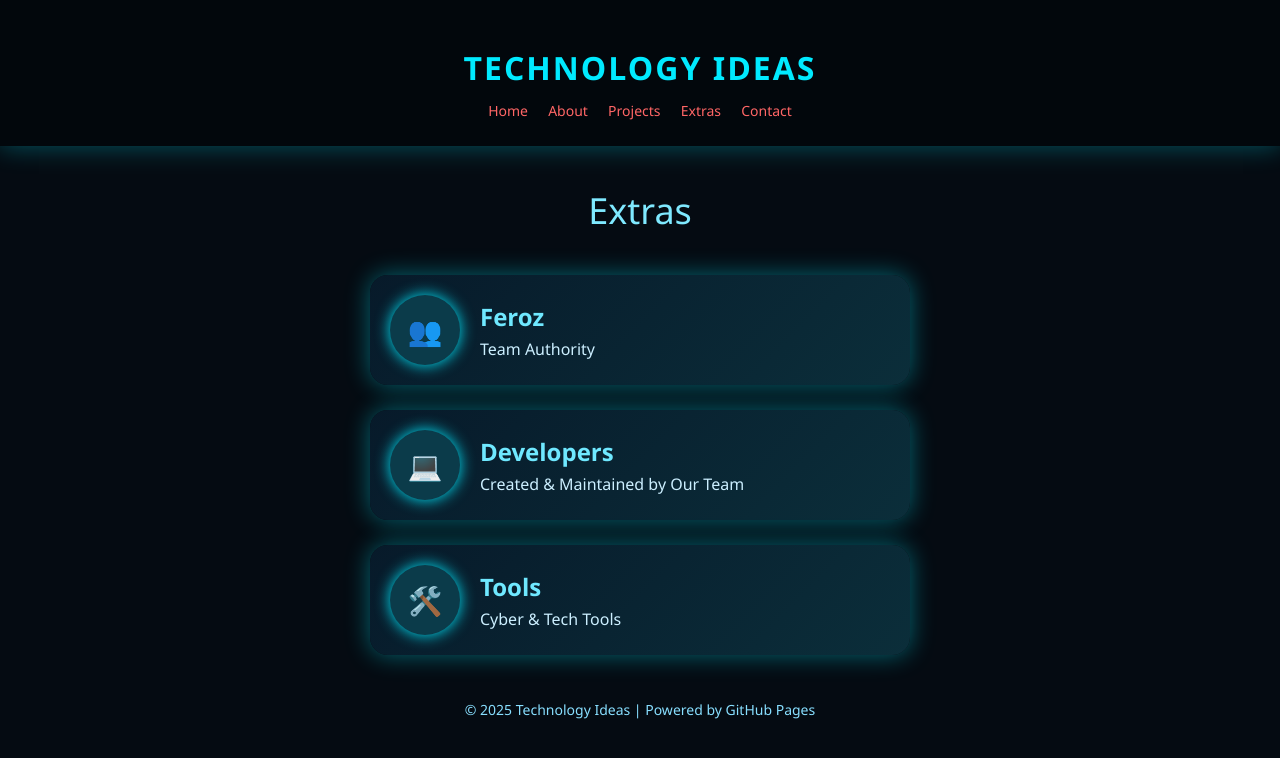
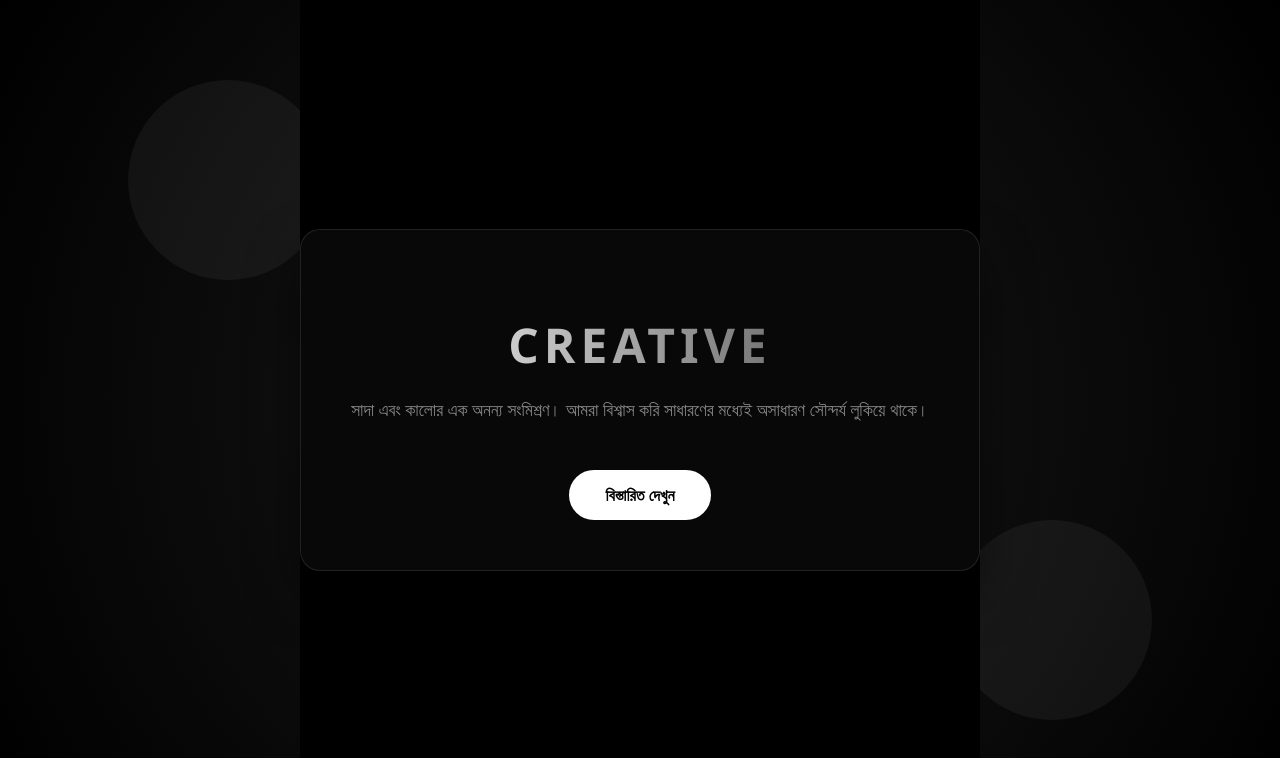
Before and after one commit to ferozhosen/techz, a plain HTML site: page index.html in a window 1280 px wide. Drawn offline with Linux system fonts and the light colour scheme.

Commit message:
Revamp index.html with new layout and styles
Updated the HTML structure and styles for a new design.

```diff
--- a/index.html
+++ b/index.html
@@ -1,133 +1,104 @@
 <!DOCTYPE html>
-<html lang="en">
+<html lang="bn">
 <head>
     <meta charset="UTF-8">
     <meta name="viewport" content="width=device-width, initial-scale=1.0">
-<title>Technology Ideas</title>
-
+    <title>ইউনিক ব্ল্যাক & হোয়াইট সাইট</title>
     <style>
-body{
-    margin:0;
-    font-family:Segoe UI,Arial,sans-serif;
-    background:#050b12;
-    color:#e0f7ff;
+        /* বেসিক স্টাইল */
+        body, html {
+            margin: 0;
+            padding: 0;
+            font-family: 'Segoe UI', Tahoma, Geneva, Verdana, sans-serif;
+            background-color: #000; /* কালো ব্যাকগ্রাউন্ড */
+            color: #fff;
+            height: 100vh;
+            display: flex;
+            align-items: center;
+            justify-content: center;
         }
 
-/* HEADER */
-header{
-    background:#02070c;
-    text-align:center;
-    padding:25px 10px;
-    box-shadow:0 0 25px #00eaff55;
-}
-header h1{
-    color:#00eaff;
-    margin-bottom:10px;
-    letter-spacing:2px;
-}
-header nav a{
-    color:#ff6666;
-    text-decoration:none;
-    margin:0 8px;
-    font-size:14px;
-}
-header nav a:hover{
-    color:#00eaff;
+        /* ব্যাকগ্রাউন্ডের জন্য হালকা শ্যাডোর খেলা */
+        .bg-gradient {
+            position: fixed;
+            top: 0;
+            left: 0;
+            width: 100%;
+            height: 100%;
+            background: radial-gradient(circle at 50% 50%, #1a1a1a 0%, #000 100%);
+            z-index: -1;
         }
 
-/* TITLE */
-.section-title{
-    text-align:center;
-    font-size:36px;
-    margin:40px 0;
-    color:#7fe9ff;
+        /* মেইন কার্ড */
+        .container {
+            text-align: center;
+            padding: 50px;
+            border: 1px solid rgba(255, 255, 255, 0.1);
+            background: rgba(255, 255, 255, 0.03);
+            backdrop-filter: blur(10px);
+            border-radius: 20px;
+            box-shadow: 0 25px 50px rgba(0,0,0,0.5);
+            max-width: 600px;
         }
 
-/* CARD */
-.card{
-    width:90%;
-    max-width:500px;
-    margin:25px auto;
-    padding:20px;
-    border-radius:18px;
-    background:linear-gradient(135deg,#071a2a,#0b2e3a);
-    box-shadow:0 0 25px #00eaff66;
-    display:flex;
-    align-items:center;
-}
-.icon{
-    width:70px;
-    height:70px;
-    border-radius:50%;
-    background:#0b3b4a;
-    display:flex;
-    align-items:center;
-    justify-content:center;
-    margin-right:20px;
-    font-size:28px;
-    box-shadow:0 0 15px #00eaff;
-}
-.card h2{
-    margin:0;
-    color:#6fe8ff;
-}
-.card p{
-    margin:5px 0 0;
-    color:#ccefff;
+        h1 {
+            font-size: 3rem;
+            margin-bottom: 10px;
+            letter-spacing: 5px;
+            text-transform: uppercase;
+            background: linear-gradient(to right, #fff, #444);
+            -webkit-background-clip: text;
+            -webkit-text-fill-color: transparent;
         }
 
-/* FOOTER */
-footer{
-    text-align:center;
-    padding:20px;
-    color:#88dfff;
-    font-size:14px;
+        p {
+            font-size: 1.1rem;
+            color: #888;
+            line-height: 1.6;
+        }
+
+        /* ইউনিক বাটন */
+        .btn {
+            margin-top: 30px;
+            display: inline-block;
+            padding: 12px 35px;
+            background-color: #fff;
+            color: #000;
+            text-decoration: none;
+            font-weight: bold;
+            border-radius: 50px;
+            transition: all 0.3s ease;
+            border: 2px solid #fff;
+        }
+
+        .btn:hover {
+            background-color: transparent;
+            color: #fff;
+            box-shadow: 0 0 20px rgba(255, 255, 255, 0.4);
+        }
+
+        /* ডেকোরেশন এলিমেন্ট */
+        .circle {
+            position: absolute;
+            width: 200px;
+            height: 200px;
+            background: rgba(255, 255, 255, 0.05);
+            border-radius: 50%;
+            z-index: -1;
         }
     </style>
 </head>
-
 <body>
 
-<header>
-    <h1>TECHNOLOGY IDEAS</h1>
-    <nav>
-        <a href="#">Home</a>
-        <a href="#">About</a>
-        <a href="#">Projects</a>
-        <a href="#">Extras</a>
-        <a href="#">Contact</a>
-    </nav>
-</header>
+    <div class="bg-gradient"></div>
+    <div class="circle" style="top: 10%; left: 10%;"></div>
+    <div class="circle" style="bottom: 10%; right: 10%;"></div>
 
-<div class="section-title">Extras</div>
-
-<div class="card">
-    <div class="icon">👥</div>
-    <div>
-        <h2>Feroz</h2>
-        <p>Team Authority</p>
+    <div class="container">
+        <h1>CREATIVE</h1>
+        <p>সাদা এবং কালোর এক অনন্য সংমিশ্রণ। আমরা বিশ্বাস করি সাধারণের মধ্যেই অসাধারণ সৌন্দর্য লুকিয়ে থাকে।</p>
+        <a href="#" class="btn">বিস্তারিত দেখুন</a>
     </div>
-</div>
-
-<div class="card">
-    <div class="icon">💻</div>
-    <div>
-        <h2>Developers</h2>
-        <p>Created & Maintained by Our Team</p>
-    </div>
-</div>
-
-<div class="card">
-    <div class="icon">🛠️</div>
-    <div>
-        <h2>Tools</h2>
-        <p>Cyber & Tech Tools</p>
-    </div>
-</div>
-
-<footer>
-    © 2025 Technology Ideas | Powered by GitHub Pages
-</footer>
 
 </body>
 </html>
```
Lines whose indentation alone changed are shown as unchanged.
